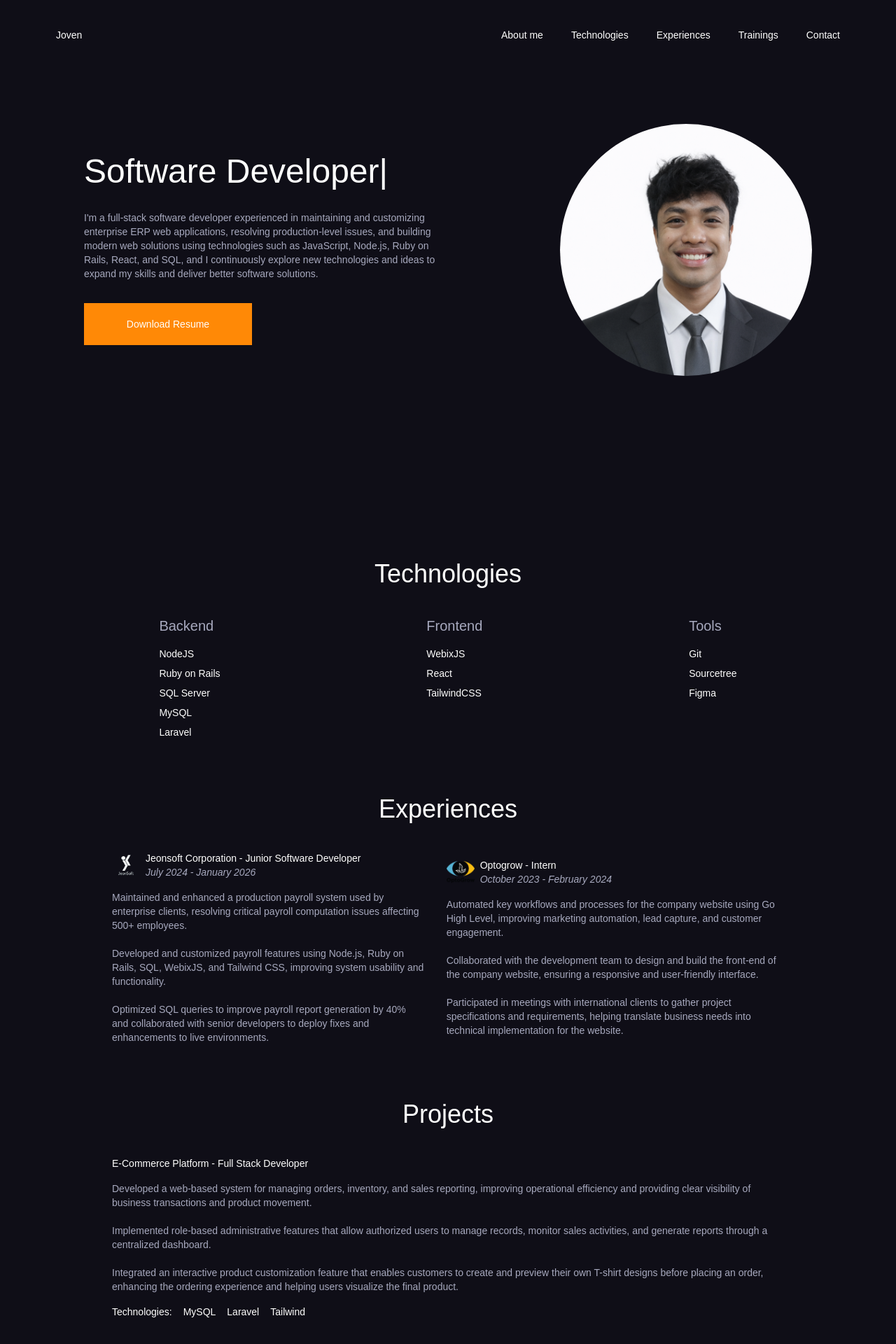
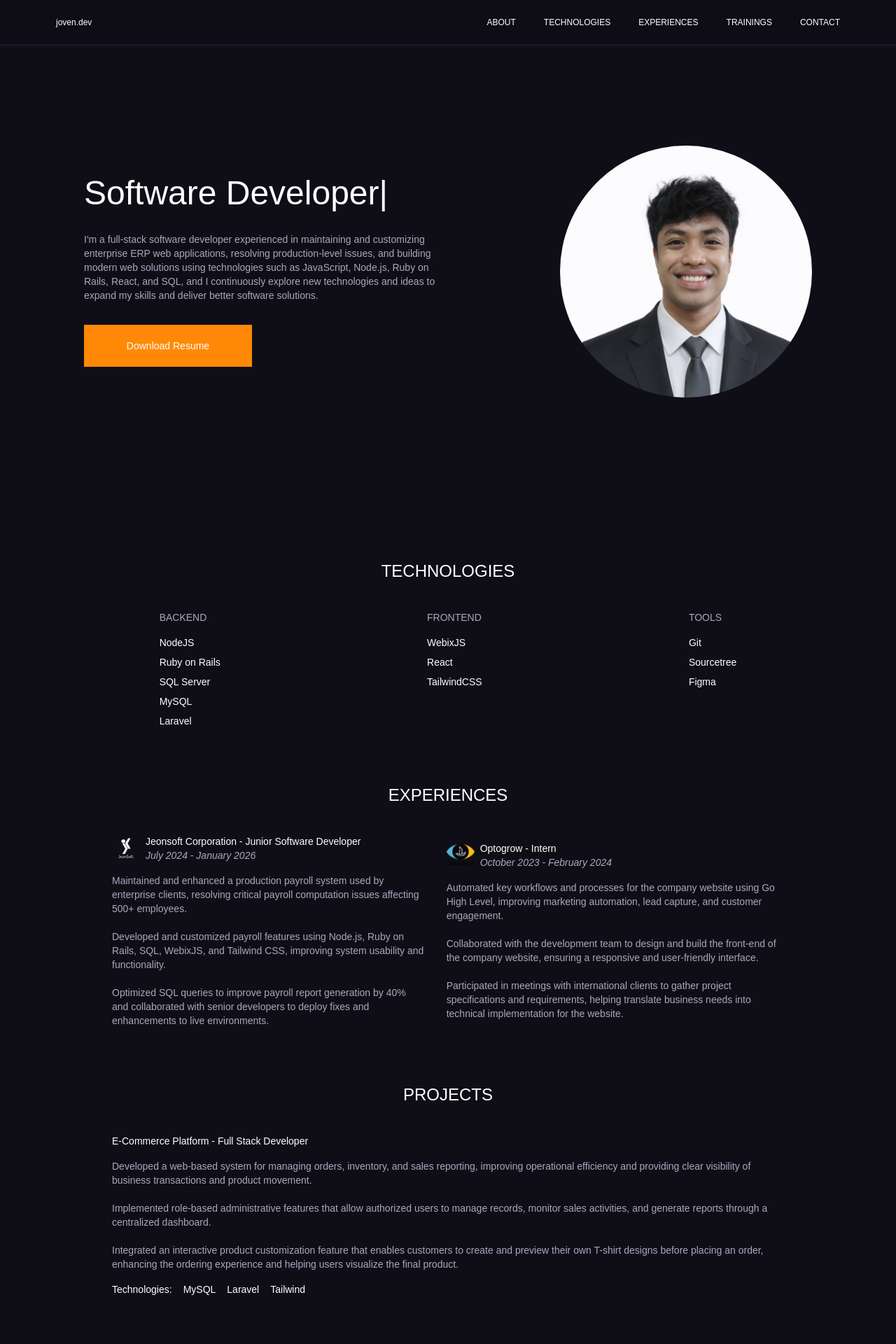
Before and after one commit to Sublime8157/portfolio, a React (Vite) app in the folder frontend/: page / in a window 1280 px wide. Shown: the top 1920 px of the page at 70% size. Built offline with nearby package versions, Linux system fonts and the light colour scheme.

Commit message:
Capitalize all the sections header

```diff
--- a/frontend/src/features/contact/contacts.jsx
+++ b/frontend/src/features/contact/contacts.jsx
@@ -6,7 +6,7 @@ import Button from "../utils/Button.jsx"
 const contacts = () => {
   return (
     <div className="">
-      <h1 className="text-center text-4xl">Contact</h1>
+      <h1 className="text-center text-2xl">CONTACT</h1>
       <div className="items-center p-10 flex flex-row justify-evenly">
         <div>
           {ContactList.map((contact, index) => (
--- a/frontend/src/features/experiences/components/experiences.jsx
+++ b/frontend/src/features/experiences/components/experiences.jsx
@@ -3,7 +3,7 @@ import experienceList from "../components/experienceList.jsx";
 const experiences = () => {
   return (
     <div>
-      <h1 className="mt-10 text-center text-4xl">Experiences</h1>
+      <h1 className="mt-10 text-center text-2xl">EXPERIENCES</h1>
       <ul className="p-10 flex flex-row justify-between gap-8 items-center">
         {experienceList.map((exp, index) => (
           <div key={index} className="flex gap-4 flex-col">
--- a/frontend/src/features/index.jsx
+++ b/frontend/src/features/index.jsx
@@ -2,9 +2,9 @@ import Experiences from "./experiences/components/experiences.jsx";
 import Trainings from "./trainings/components/trainings.jsx";
 import Technologies from "./technologies/technologies.jsx";
 import Projects from "./projects/projects.jsx";
+import Contacts from "./contact/contacts.jsx";
 import Hero from "./hero/pages/hero.jsx";
 import Nav from "./navigation/nav.jsx";
-import Contacts from "./contact/contacts.jsx";
 
 const index = () => {
   const today = new Date();
@@ -12,13 +12,13 @@ const index = () => {
 
   return (
     <div>
+      <div className="bg-[#0f0e17]/90 backdrop-blur-md fixed text-[#fffffe]">
+        <Nav />
+      </div>
       <div className="text-sm flex flex-col w-screen px-20 text-[#fffffe]">
         {/* About */}
-        <div className="h-screen pt-10 flex flex-col">
-          <div className="h-1/12 flex flex-col text-[#fffffe]">
-            <Nav />
-          </div>
-          <div className="px-10 h-8/12 flex items-center">
+        <div id="about" className="h-screen pt-10 flex flex-col">
+          <div className="px-10 h-11/12 flex items-center">
             <Hero />
           </div>
         </div>
@@ -44,9 +44,9 @@ const index = () => {
         </div>
         {/* Footer */}
       </div>
-        <div className="flex items-center text-xs px-2 justify-between border-t border-gray-700 p-2 w-screen text-[#535356]">
-          <div>@ {year} JOVEN MIRAN</div>
-          <div>BUILT IN REACT & NODEJS</div>
+      <div className="flex items-center text-xs px-2 justify-between border-t border-gray-700 p-2 w-screen text-[#535356]">
+        <div>@ {year} JOVEN MIRAN</div>
+        <div>BUILT IN REACT & NODEJS</div>
       </div>
     </div>
   );
--- a/frontend/src/features/navigation/nav.jsx
+++ b/frontend/src/features/navigation/nav.jsx
@@ -2,11 +2,11 @@ import { lenisInstance } from "../../App";
 
 const nav = () => {
   const sections = [
-    "About me",
-    "Technologies",
-    "Experiences",
-    "Trainings",
-    "Contact",
+    "ABOUT",
+    "TECHNOLOGIES",
+    "EXPERIENCES",
+    "TRAININGS",
+    "CONTACT",
   ];
 
   const handleClick = (section) => {
@@ -21,8 +21,8 @@ const nav = () => {
   };
 
   return (
-    <nav className="flex items-center justify-between">
-      <div>Joven</div>
+    <nav className="border-b py-6  flex flex-row px-20 text-xs border-gray-800 w-screen items-center justify-between">
+      <div>joven.dev</div>
       <ul className="flex gap-10">
         {sections.map((section, index) => (
           <li
--- a/frontend/src/features/projects/projects.jsx
+++ b/frontend/src/features/projects/projects.jsx
@@ -3,7 +3,7 @@ import ProjectList from "./components/projectList";
 const projects = () => {
   return (
     <div>
-      <h1 className="text-4xl text-center">Projects</h1>
+      <h1 className="text-2xl text-center">PROJECTS</h1>
       {ProjectList.map((list, index) => (
         <div key={index} className="py-10 flex flex-col gap-4">
           <h6>
--- a/frontend/src/features/technologies/technologies.jsx
+++ b/frontend/src/features/technologies/technologies.jsx
@@ -2,22 +2,22 @@ import technologyList from "./components/technologyList";
 const technologies = () => {
   return (
     <div className="flex w-full flex-col">
-      <h1 className="text-4xl text-center">Technologies</h1>
+      <h1 className="text-2xl text-center">TECHNOLOGIES</h1>
       <div className="mt-10 flex flex-row justify-around items-start">
         <ul className="flex flex-col gap-2">
-          <h1 className="text-xl mb-2 text-[#a7a9be]">Backend</h1>
+          <h1 className=" mb-2 text-[#a7a9be]">BACKEND</h1>
           {technologyList.backend.map((item, index) => (
-            <li key={index}>{item}</li>
+            <li className="text-sm" key={index}>{item}</li>
           ))}
         </ul>
         <ul className="flex flex-col gap-2">
-          <h1 className="text-xl mb-2 text-[#a7a9be]">Frontend</h1>
+          <h1 className="mb-2 text-[#a7a9be]">FRONTEND</h1>
           {technologyList.frontend.map((item, index) => (
             <li key={index}>{item}</li>
           ))}
         </ul>
         <ul className="flex flex-col gap-2">
-          <h1 className="text-xl mb-2 text-[#a7a9be]">Tools</h1>
+          <h1 className="mb-2 text-[#a7a9be]">TOOLS</h1>
           {technologyList.tools.map((item, index) => (
             <li key={index}>{item}</li>
           ))}
--- a/frontend/src/features/trainings/components/trainings.jsx
+++ b/frontend/src/features/trainings/components/trainings.jsx
@@ -3,7 +3,7 @@ import trainingList from "./trainingList";
 const trainings = () => {
   return (
     <div className="flex flex-col">
-      <div className="text-center text-4xl">Trainings</div>
+      <div className="text-center text-2xl">TRAININGS</div>
 
       <div className="flex flex-col gap-8 p-10">
         {trainingList.map((training, index) => (
```
